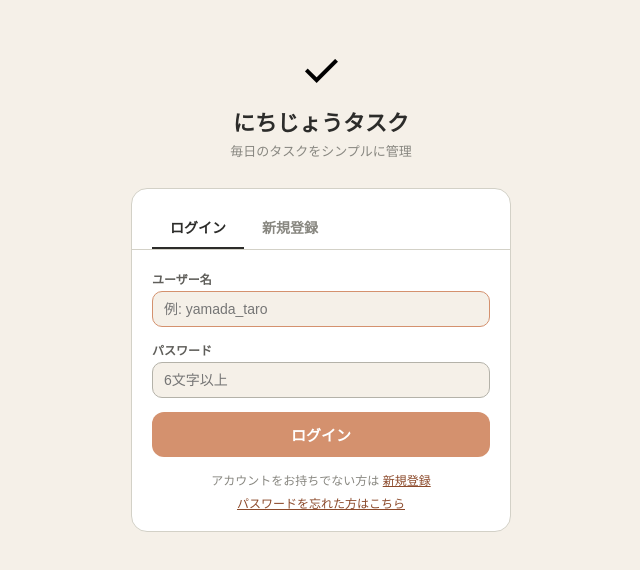
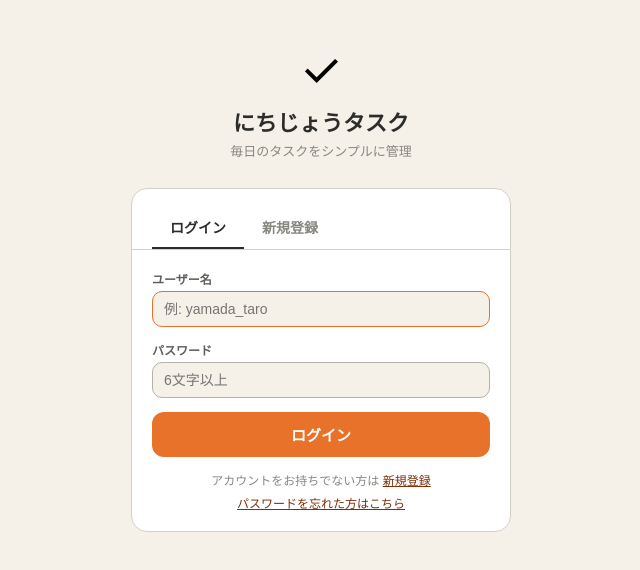
Before and after one commit to KasanoVon/task, a React (Vite) app: page /login in a window 1280 px wide. Shown: the part 114-684 px from the top of the page, without its empty margins (319-959 px from the left). Built offline with nearby package versions, Linux system fonts and the light colour scheme; no server answers.

Commit message:
スタイル: アクセントオレンジを #D4916E → #E8722A に変更
くすんだテラコッタから彩度の高い鮮やかなオレンジへ。
ライト・ダーク派生色も合わせて更新。

https://claude.ai/code/session_01Rv3oypkDoKkuHsXNVicFxi

```diff
--- a/src/styles/main.css
+++ b/src/styles/main.css
@@ -2,7 +2,7 @@
 :root{
   --bg:#f5f0e8;--card:#fff;--bd:#D3D1C7;--bd2:#B4B2A9;
   --t:#2C2C2A;--t2:#888780;--t3:#5F5E5A;
-  --pu:#D4916E;--pu-l:#F5E6DC;--pu-d:#8C4A2B;
+  --pu:#E8722A;--pu-l:#FEF0E6;--pu-d:#7D2E08;
   --te:#1D9E75;--te-l:#E1F5EE;--te-d:#085041;
   --am:#EF9F27;--am-l:#FAEEDA;--am-d:#633806;
   --gr:#639922;--gr-l:#EAF3DE;--gr-d:#27500A;
```
